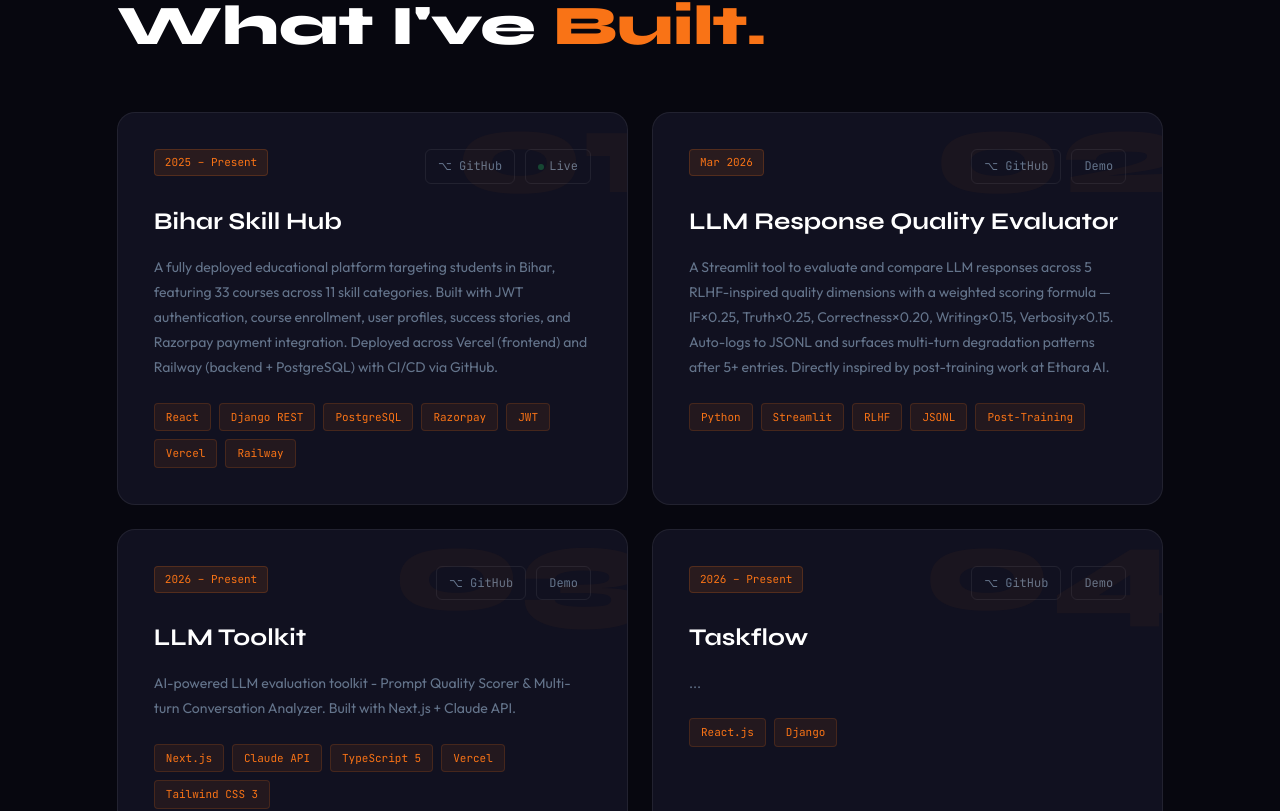
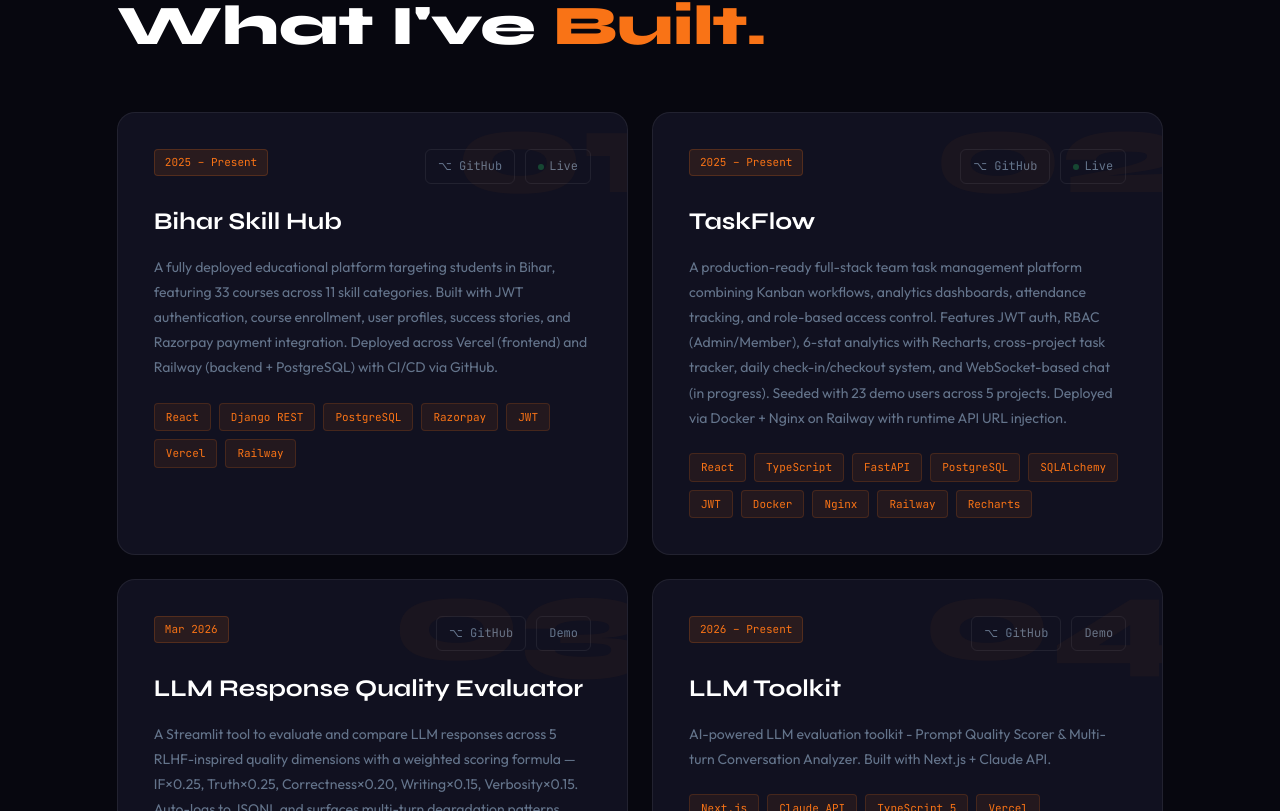
Before and after one commit to bihari-bhau/shubham-portfolio, a React (Vite) app: page / in a window 1280 px wide. Shown: the part 3829-4640 px from the top of the page. Built offline with nearby package versions, Linux system fonts and the light colour scheme.

Commit message:
Update data.js

```diff
--- a/src/data.js
+++ b/src/data.js
@@ -102,7 +102,17 @@ export const PROJECTS = [
     isLive: true,
   },
   {
-    num: '02',
+  num: '02',
+  title: 'TaskFlow',
+  period: '2025 – Present',
+  desc: 'A production-ready full-stack team task management platform combining Kanban workflows, analytics dashboards, attendance tracking, and role-based access control. Features JWT auth, RBAC (Admin/Member), 6-stat analytics with Recharts, cross-project task tracker, daily check-in/checkout system, and WebSocket-based chat (in progress). Seeded with 23 demo users across 5 projects. Deployed via Docker + Nginx on Railway with runtime API URL injection.',
+  stack: ['React', 'TypeScript', 'FastAPI', 'PostgreSQL', 'SQLAlchemy', 'JWT', 'Docker', 'Nginx', 'Railway', 'Recharts'],
+  github: 'https://github.com/bihari-bhau/TaskFlow',
+  live: 'https://vibrant-inspiration-production-f24a.up.railway.app',
+  isLive: true,
+},
+  {
+    num: '03',
     title: 'LLM Response Quality Evaluator',
     period: 'Mar 2026',
     desc: 'A Streamlit tool to evaluate and compare LLM responses across 5 RLHF-inspired quality dimensions with a weighted scoring formula — IF×0.25, Truth×0.25, Correctness×0.20, Writing×0.15, Verbosity×0.15. Auto-logs to JSONL and surfaces multi-turn degradation patterns after 5+ entries. Directly inspired by post-training work at Ethara AI.',
@@ -112,7 +122,7 @@ export const PROJECTS = [
     isLive: false,
   },
   {
-  num: '03',
+  num: '04',
   title: 'LLM Toolkit',
   period: '2026 – Present',
   desc: 'AI-powered LLM evaluation toolkit - Prompt Quality Scorer & Multi-turn Conversation Analyzer. Built with Next.js + Claude API.',
@@ -122,17 +132,17 @@ export const PROJECTS = [
   isLive: false,
   },
   {
-  num: '04',
-  title: 'Taskflow',
-  period: '2026 – Present',
-  desc: '...',
-  stack: ['React.js', 'Django'],
-  github: 'https://github.com/bihari-bhau/taskflow',
-  live: '',
+  num: '05',
+  title: 'CodeRAG',
+  period: '2025 – Present',
+  desc: 'A full-stack RAG application that lets you index any public GitHub repository and chat with it. Paste a repo URL, trigger embedding via OpenAI text-embedding-3-small, and ask questions about architecture, code logic, or bugs. Uses ChromaDB as a persistent vector store with configurable chunking and top-k retrieval. LLM is swappable — defaults to GPT-4o-mini. Fully containerised with Docker Compose.',
+  stack: ['React', 'TypeScript', 'Vite', 'FastAPI', 'ChromaDB', 'OpenAI', 'Docker'],
+  github: 'https://github.com/bihari-bhau/codebase-rag',
+  live: null,
   isLive: false,
   },
   {
-  num: '05',
+  num: '06',
   title: 'RLHF Eval',
   period: '2025 – Present',
   desc: 'Production-grade LLM evaluation platform built during an AI Post-Training internship. Features side-by-side A/B prompt rating across 6 quality dimensions (Truthfulness, Correctness, Writing, Verbosity, Instruction Following, Overall) on a 1–6 scale with weighted scoring. Includes an analytics dashboard, Kaiju benchmarking integration, and Docker Compose deployment.',
```
